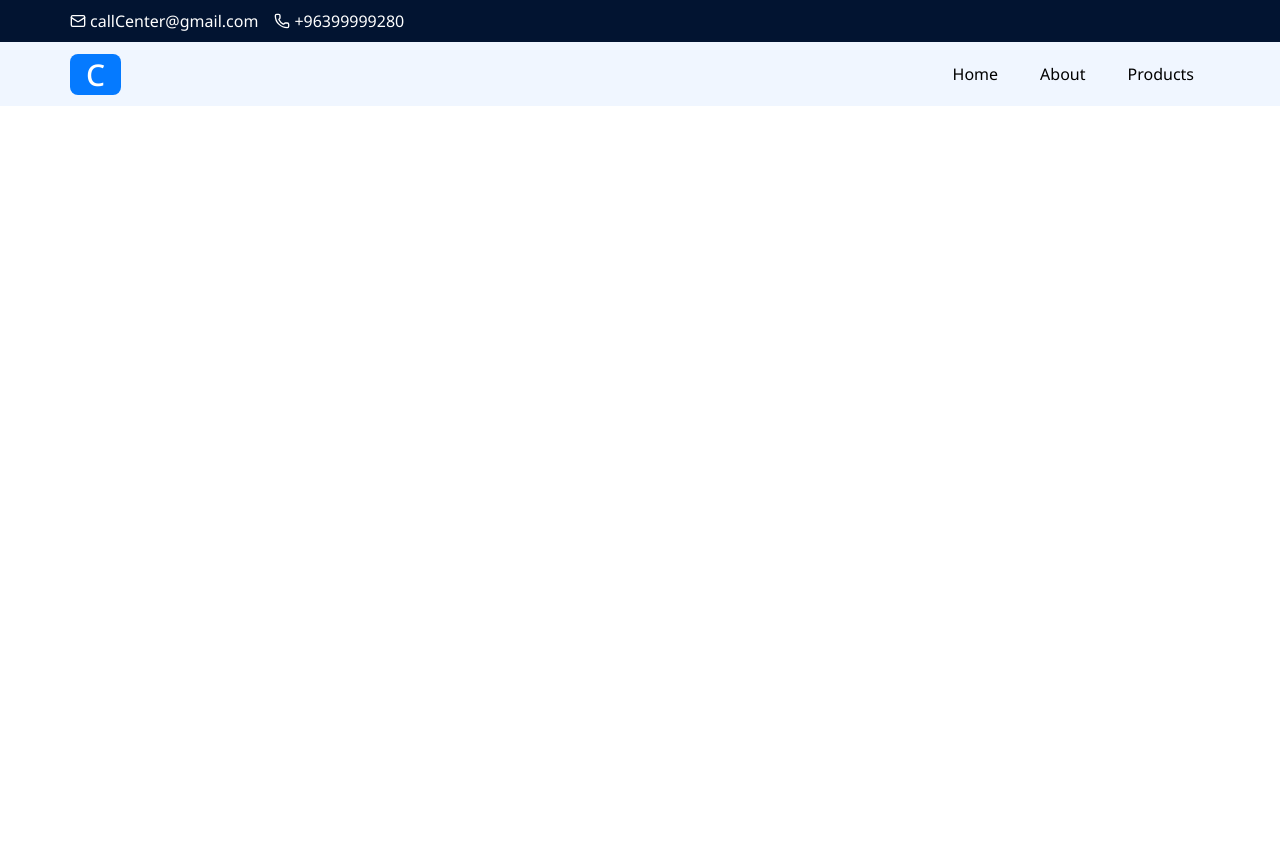
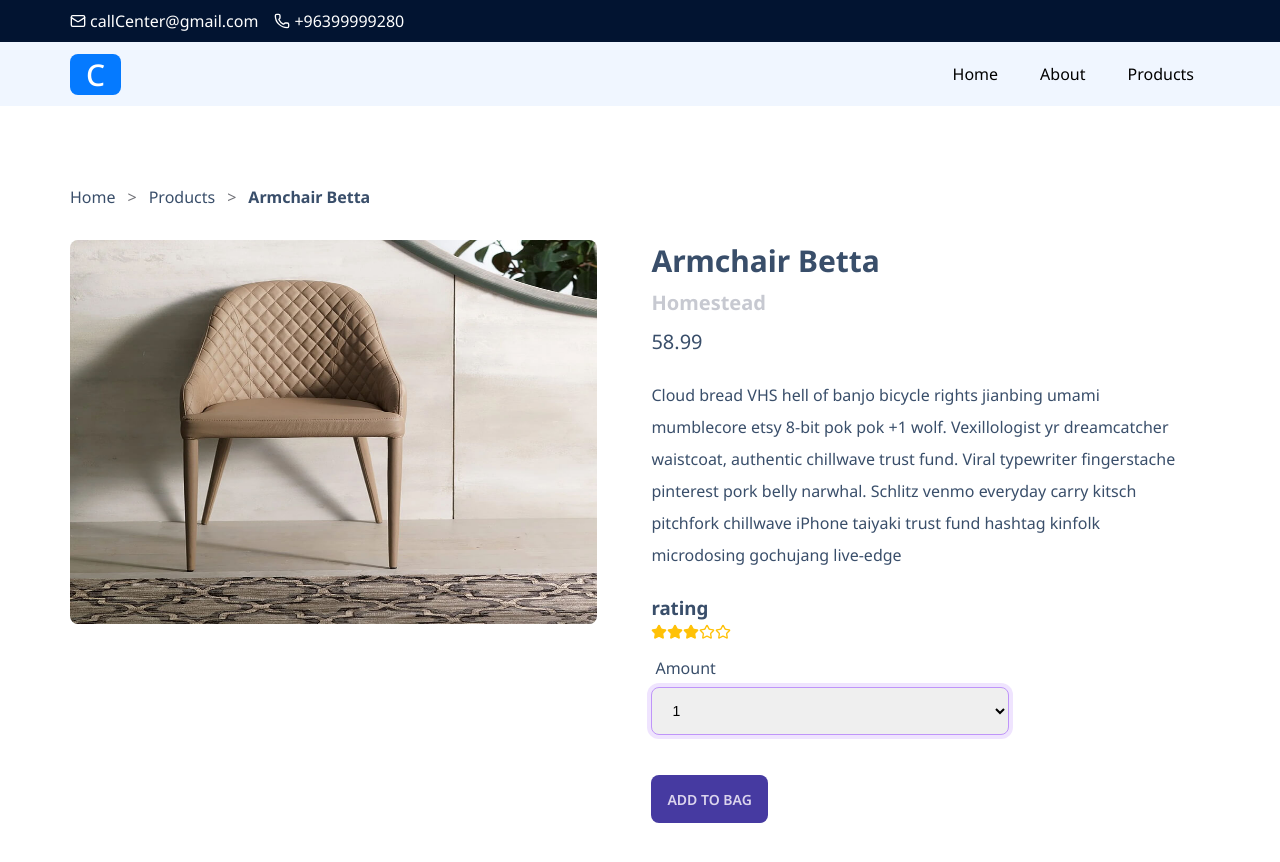
Before and after one commit to solaf10/e-commerceVue, a Vue app: page /products/1 in a window 1280 px wide. Shown: the top 862 px of the page. Before the commit the page ends 800 px from the top, so only its background shows below. Built offline with nearby package versions, Linux system fonts and the light colour scheme.

Commit message:
f/productDetails

```diff
--- a/src/components/HeroSec.vue
+++ b/src/components/HeroSec.vue
@@ -1,7 +1,7 @@
 <template>
   <section class="hero">
     <div class="container">
-      <div className="content">
+      <div class="content">
         <h1>We are changing the way people shop</h1>
         <p>
           Lorem ipsum, dolor sit amet consectetur adipisicing elit. Tempore repellat explicabo enim
--- a/src/components/LatestProducts.vue
+++ b/src/components/LatestProducts.vue
@@ -1,6 +1,6 @@
 <template>
   <ProductsSection :products="products.slice(0, 3)" className="latest-products">
-    <template #secTitle> <h2 className="main-title">Latest Products</h2></template>
+    <template #secTitle> <h2 class="main-title">Latest Products</h2></template>
   </ProductsSection>
 </template>
 <script>
--- a/src/components/PageNav.vue
+++ b/src/components/PageNav.vue
@@ -3,7 +3,7 @@
     <div class="container">
       <div class="logo">C</div>
       <ul class="links">
-        <li v-for="link in $router.options.routes" :key="link.name">
+        <li v-for="link in routes" :key="link.name">
           <router-link class="link" :to="{ name: link.name }">{{ link.meta.title }}</router-link>
         </li>
       </ul>
@@ -14,6 +14,11 @@
 <script>
 export default {
   name: 'PageNav',
+  computed: {
+    routes() {
+      return this.$router.options.routes.filter((route) => route.name !== 'product')
+    },
+  },
 }
 </script>
 
--- a/src/components/ProductCard.vue
+++ b/src/components/ProductCard.vue
@@ -1,17 +1,21 @@
 <template>
-  <div className="card" key="{id}" @click="$emit('tryEmit', title)">
-    <div className="image">
+  <div class="card" @click="$router.push({ name: 'product', params: { id }, query: { title } })">
+    <div class="image">
       <img :src="image" :alt="title" />
     </div>
-    <div className="content">
+    <div class="content">
       <h4>{{ title }}</h4>
-      <p className="price">${{ price }}</p>
+      <p class="price">${{ price }}</p>
     </div>
   </div>
 </template>
 <script>
 export default {
   props: {
+    id: {
+      type: String,
+      required: true,
+    },
     title: {
       type: String,
       required: true,
--- a/src/components/ProductsSection.vue
+++ b/src/components/ProductsSection.vue
@@ -9,6 +9,7 @@
         <ProductCard
           v-for="product in products"
           :key="product.id"
+          :id="product.id"
           :title="product.title"
           :image="product.image"
           :price="product.price"
--- a/src/router/index.js
+++ b/src/router/index.js
@@ -1,6 +1,7 @@
 import AboutPage from '@/views/AboutPage.vue'
 import HomePage from '@/views/HomePage.vue'
 import ProductsPage from '@/views/ProductsPage.vue'
+import SingleProduct from '@/views/SingleProduct.vue'
 import { createRouter, createWebHistory } from 'vue-router'
 
 const router = createRouter({
@@ -30,11 +31,17 @@ const router = createRouter({
         title: 'Products',
       },
     },
+    {
+      name: 'product',
+      path: '/products/:id',
+      component: SingleProduct,
+    },
   ],
 })
 
 router.beforeEach((to) => {
-  document.title = 'Comfy- ' + to.meta.title
+  if (to.name === 'product') document.title = 'Comfy- ' + to.query.title
+  else document.title = 'Comfy- ' + to.meta.title
 })
 
 export default router
--- a/src/views/AboutPage.vue
+++ b/src/views/AboutPage.vue
@@ -1,6 +1,6 @@
 <template>
   <div class="about">
-    <div className="container">
+    <div class="container">
       <h2>
         We Love
         <span> comfy </span>
--- /dev/null
+++ b/src/views/SingleProduct.vue
@@ -0,0 +1,191 @@
+<template>
+  <div class="single-product">
+    <div class="container">
+      <div class="product-title">
+        <router-link to="/">Home</router-link>
+        <span>&gt;</span>
+        <router-link to="/products">Products</router-link>
+        <span>&gt;</span>
+        <router-link :to="`/products/${$route.params.id}`"> {{ product?.title }} </router-link>
+      </div>
+      <div class="content row">
+        <div class="image">
+          <img :src="product?.image" alt="err" />
+        </div>
+        <div class="text">
+          <h2>{{ product?.title }}</h2>
+          <div class="category">{{ product?.company }}</div>
+          <div class="price">{{ product?.price }}</div>
+          <p class="desc">{{ product?.description }}</p>
+          <div class="rating">
+            <h3>rating</h3>
+            <p>
+              <Star v-for="n in 5" :key="n" :fill="n <= product.rate ? '#ffc107' : 'none'" />
+            </p>
+          </div>
+          <div class="amount">
+            <label for="count">Amount</label>
+            <select class="form-select" name="amount" id="count" v-model="amount">
+              <option value="1">1</option>
+              <option value="2">2</option>
+              <option value="3">3</option>
+              <option value="4">4</option>
+              <option value="5">5</option>
+              <option value="6">6</option>
+              <option value="7">7</option>
+              <option value="8">8</option>
+              <option value="9">9</option>
+              <option value="10">10</option>
+              <option value="11">11</option>
+              <option value="12">12</option>
+              <option value="13">13</option>
+              <option value="14">14</option>
+              <option value="15">15</option>
+              <option value="16">16</option>
+              <option value="17">17</option>
+              <option value="18">18</option>
+              <option value="19">19</option>
+              <option value="20">20</option>
+            </select>
+          </div>
+          <div class="btn">Add to bag</div>
+        </div>
+      </div>
+    </div>
+  </div>
+</template>
+<script>
+import { products } from '@/data/products'
+import { Star } from 'lucide-vue-next'
+
+export default {
+  data() {
+    return {
+      amount: 1,
+    }
+  },
+  computed: {
+    product() {
+      const id = this.$route.params.id
+
+      return products.find((product) => product.id === id)
+    },
+  },
+  components: { Star },
+}
+</script>
+<style>
+.single-product {
+  padding: 80px 0px;
+  text-align: left;
+
+  .product-title {
+    color: var(--font-color-bright);
+    a {
+      text-decoration: none;
+      color: inherit;
+      transition: 0.3s;
+    }
+    a:not(.router-link-exact-active):hover {
+      text-decoration: underline;
+    }
+    span {
+      color: #707177;
+      margin: 0px 0.75rem;
+    }
+    a.router-link-exact-active {
+      font-weight: bold;
+    }
+  }
+  .content {
+    margin-top: 2rem;
+    display: flex;
+    flex-wrap: wrap;
+    justify-content: space-between;
+    color: var(--font-color-bright);
+    .image {
+      width: 49%;
+      padding-right: 2rem;
+      margin-bottom: 2rem;
+      img {
+        width: 100%;
+        height: 384px;
+        border-radius: 0.5rem;
+      }
+    }
+    .text {
+      width: 49%;
+      padding-right: 2rem;
+      h2 {
+        font-weight: 700;
+        text-transform: capitalize;
+        font-size: 30px;
+      }
+      .category {
+        margin-top: 0.5rem;
+        font-weight: 700;
+        font-size: 1.25rem;
+        text-transform: capitalize;
+        color: #c7c9d1;
+      }
+      .price {
+        margin-top: 0.75rem;
+        font-size: 1.25rem;
+      }
+      .desc {
+        margin: 1.5rem 0px;
+        line-height: 2rem;
+      }
+      .rating svg {
+        stroke: #ffc107;
+        width: 16px;
+      }
+      .amount {
+        width: 68%;
+        display: flex;
+        flex-direction: column;
+      }
+      label {
+        padding: 0.5rem 0.25rem;
+      }
+      select {
+        height: 3rem;
+        padding-left: 1rem;
+        padding-right: 2.5rem;
+        font-size: 0.875rem;
+        border-color: #bf95f9;
+        border-radius: 8px;
+        box-shadow: 0 0 0 0.25rem rgb(191 149 249 / 25%);
+        option {
+          transition: 0.3s;
+        }
+        option:hover {
+          background-color: #bf95f9;
+        }
+      }
+      .btn {
+        width: fit-content;
+        margin-top: 2.5rem;
+        font-size: 0.875rem;
+        color: #dbd4ed;
+        background-color: #463aa1;
+        cursor: pointer;
+      }
+      .btn:hover {
+        background-color: #3b3187;
+      }
+    }
+  }
+}
+@media (max-width: 991px) {
+  .single-product {
+    .content {
+      .image,
+      .text {
+        width: 100%;
+        padding-right: 0px;
+      }
+    }
+  }
+}
+</style>
```
